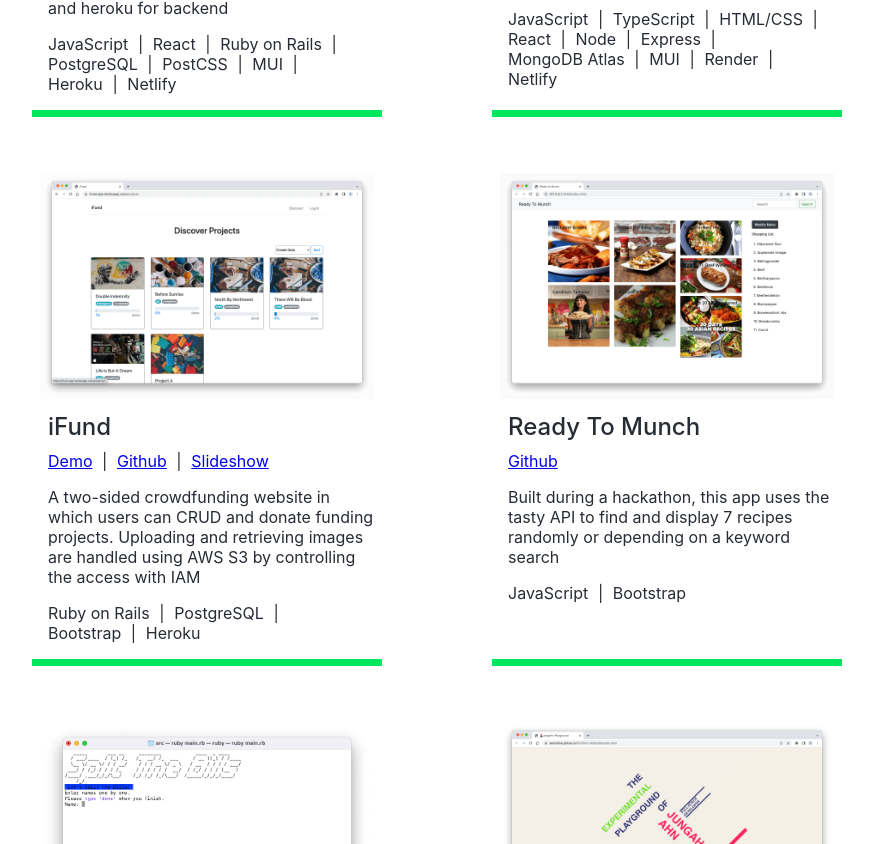
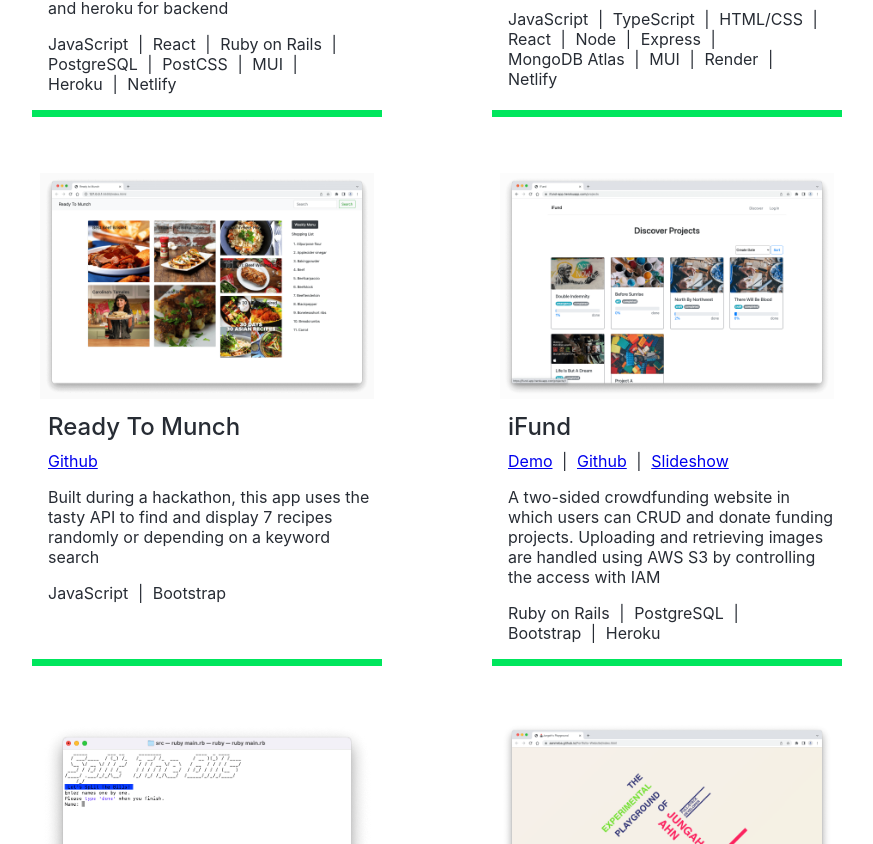
Before and after one commit to aanmeba/portfolio-react, a React (Create React App) app: page /projects in a window 1280 px wide. Shown: the part 656-1500 px from the top of the page, without its empty margins (203-1076 px from the left). Built offline with nearby package versions, Linux system fonts and the light colour scheme; no server answers.

Commit message:
add new projects and create open source tab

```diff
--- a/src/components/project_categories.jsx
+++ b/src/components/project_categories.jsx
@@ -7,7 +7,7 @@ export const ProjectCategories = ({ sorting, setSorting }) => {
     setSorting(sortingToLowerCase === "all" ? null : sortingToLowerCase);
   };
 
-  const categories = ["All", "Project", "Practice"];
+  const categories = ["All", "Project", "Practice", "Open Source"];
 
   return (
     <SubNavbar>
--- a/src/components/project_sorting.jsx
+++ b/src/components/project_sorting.jsx
@@ -10,10 +10,16 @@ import {
   DisplayFlex,
 } from "./StyledComponents";
 
+const newerToOlder = (array) => {
+  return array.sort((a, b) => new Date(b.date) - new Date(a.date));
+};
+
 export const ProjectSorting = ({ projectList, sorting }) => {
-  const sortedProjectList = !sorting
+  const filteredList = !sorting
     ? [...projectList]
     : projectList.filter((proj) => proj.category === sorting);
+
+  const sortedProjectList = newerToOlder(filteredList);
 
   return (
     <>
--- a/src/data/projectdetails.json
+++ b/src/data/projectdetails.json
@@ -168,7 +168,7 @@
     "category": "project"
   },
   {
-    "id": "",
+    "id": "13",
     "title": "Simon Game",
     "github": "https://github.com/aanmeba/udemy-simon-game",
     "deployed_link": "https://aanmeba.github.io/udemy-simon-game/",
@@ -180,5 +180,33 @@
     ],
     "image": "img_simon",
     "category": "practice"
+  },
+  {
+    "id": "14",
+    "title": "Blog",
+    "github": "https://github.com/aanmeba/udacity-personal-blog",
+    "deployed_link": "https://aanmeba.github.io/udacity-personal-blog/",
+    "other_link": "",
+    "description": "A simple resposive blog to practice CSS Grid and Flexbox",
+    "date": "2021-09",
+    "tech_stack": [
+      "HTML/CSS"
+    ],
+    "image": "img_blog",
+    "category": "practice"
+  },
+  {
+    "id": "15",
+    "title": "Alertit",
+    "github": "https://github.com/Evil-Bees/Alertit/pull/47",
+    "deployed_link": "",
+    "other_link": "",
+    "description": "Update the Status page styling",
+    "date": "2023-01",
+    "tech_stack": [
+      "Tailwind", "React", "JavaScript", "HTML/CSS"
+    ],
+    "image": "img_alertit",
+    "category": "open source"
   }
 ]
```
Also changed, not shown: src/img/img_alertit.png (added), src/img/img_blog.png (added).
